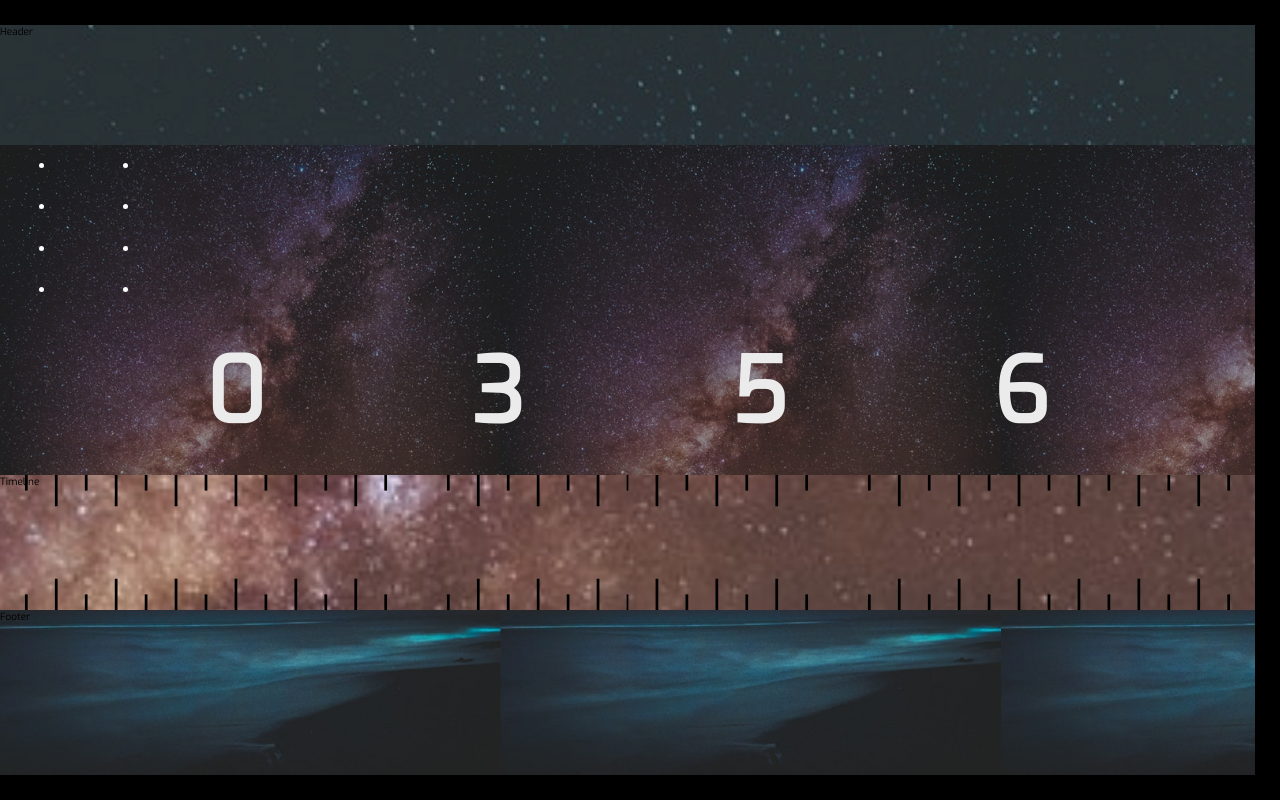
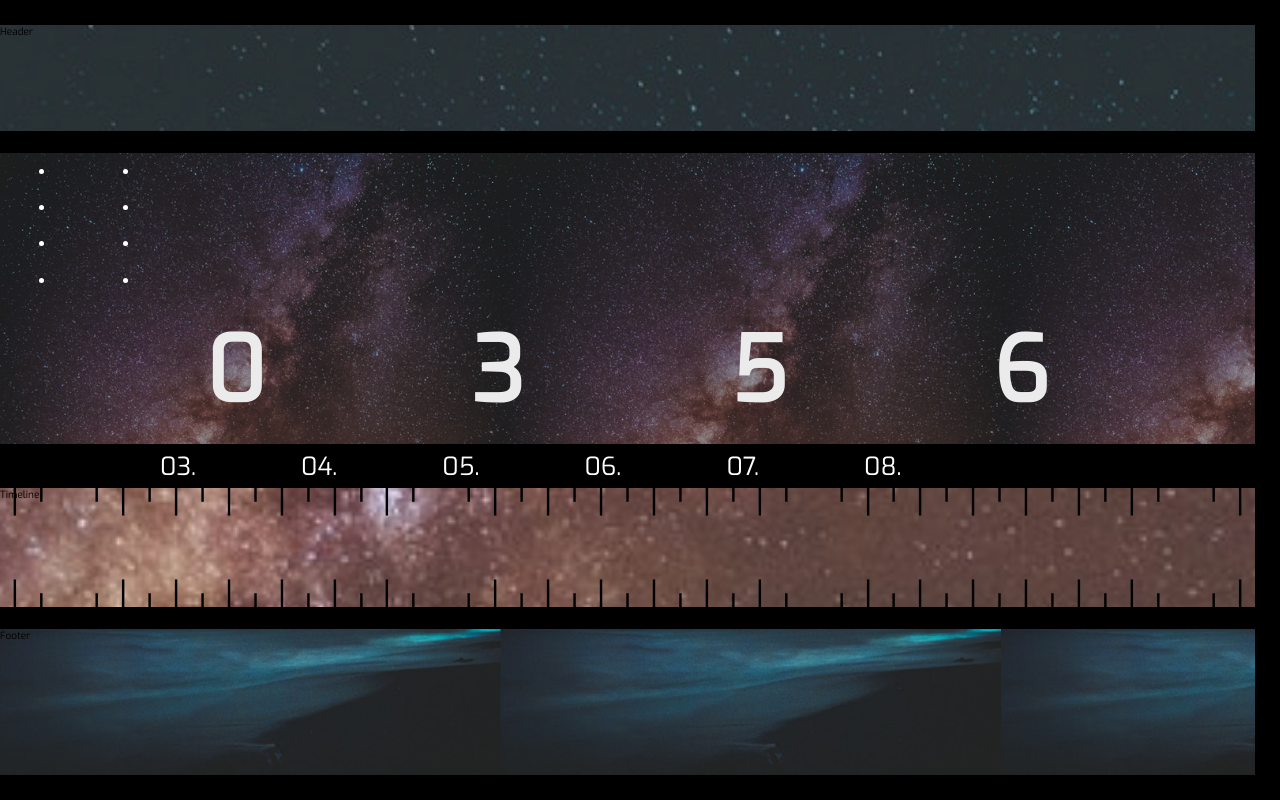
Before and after one commit to aautem/homescreen, a React (Create React App) app in the folder client/: page / in a window 1280 px wide. Built offline with nearby package versions, Linux system fonts and the light colour scheme.

Commit message:
Add section borders

```diff
--- a/client/src/components/App.css
+++ b/client/src/components/App.css
@@ -62,6 +62,19 @@
   flex-basis: 18%;
 }
 
+.App_times {
+  background-color: black;
+  display: flex;
+  height: 5em;
+  align-items: center;
+  padding-left: 16em;
+}
+
+.Border {
+  background-color: black;
+  height: 2.5em;
+}
+
 .Content {
   background-color: rgba(0, 0, 0, 0.35);
   display: flex;
@@ -72,6 +85,12 @@
   background-color: rgba(39, 56, 63, 0.48);
   display: flex;
   flex-basis: 100%;
+}
+
+.Timeline_time {
+  color: white;
+  font-size: 2.5em;
+  margin-right: 4.2em;
 }
 
 .Timeline {
--- a/client/src/components/App.js
+++ b/client/src/components/App.js
@@ -25,10 +25,21 @@ const App = () => (
           </div>
         </div>
 
+        <div className="Border"></div>
+
         <div className="App_content">
           <div className="Content">
             <Clock />
           </div>
+        </div>
+
+        <div className="App_times">
+          <span className="Timeline_time">03.</span>
+          <span className="Timeline_time">04.</span>
+          <span className="Timeline_time">05.</span>
+          <span className="Timeline_time">06.</span>
+          <span className="Timeline_time">07.</span>
+          <span className="Timeline_time">08.</span>
         </div>
 
         <div className="App_timeline">
@@ -36,6 +47,8 @@ const App = () => (
             Timeline
           </div>
         </div>
+
+        <div className="Border"></div>
 
         <div className="App_footer">
           Footer
```
